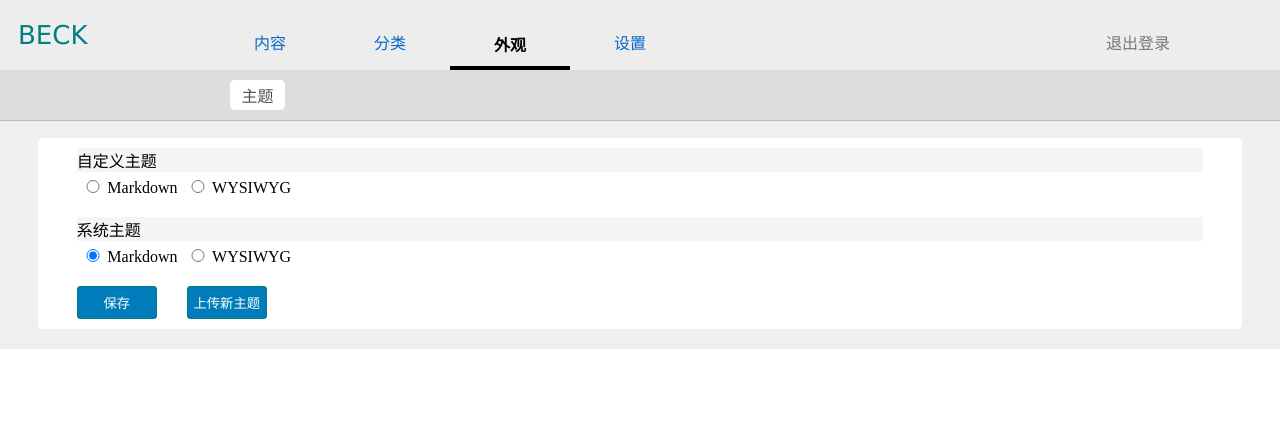
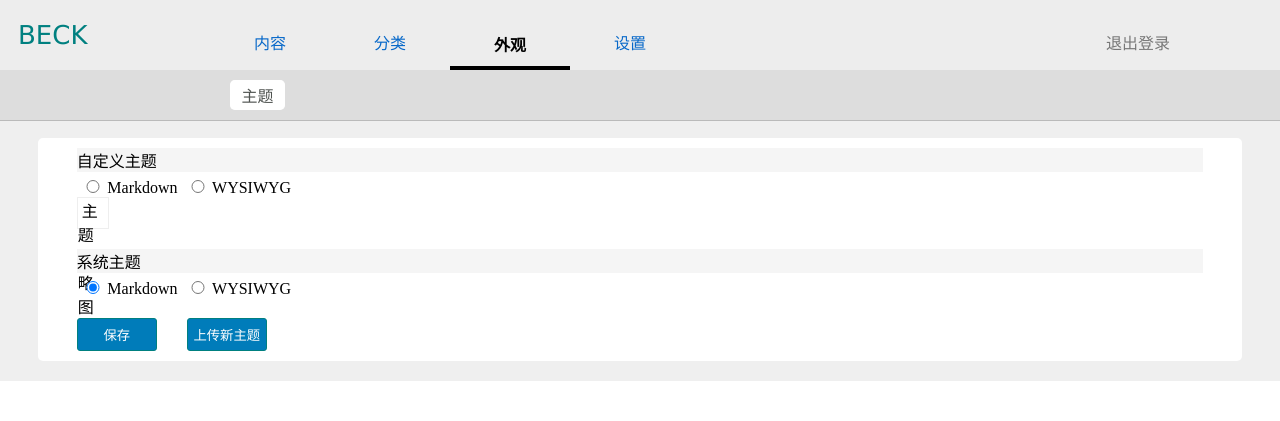
Before and after one commit to mazhongchao/beck, a PHP site: page /template/admin/appearance-theme.html in a window 1280 px wide. Shown: the top 421 px of the page. Run offline with PHP 8.4, Linux system fonts and the light colour scheme.

Commit message:
update admin template files

```diff
--- a/adm/static/style.css
+++ b/adm/static/style.css
@@ -46,6 +46,8 @@ a.op-delete{float: left; display: inline-block; margin-right:5px; color: #f1420d
 a.op-delete:hover{color: #b72c02;}
 a.article-lnk{color: #5495ff;}
 a.article-lnk:hover{color: #007cba;}
+
+.theme-thumb {float: left; width: 30px; height: 30px; border:1px solid #eeeeee;}
 
 .txt-green{color: #13a403;}
 .txt-gray {color: #999999;}
--- a/adm/template/admin/appearance-theme.html
+++ b/adm/template/admin/appearance-theme.html
@@ -30,6 +30,12 @@
                 <label class="">自定义主题</label>
                 <input type="radio" name="editor-type" value="0" checked /><span>Markdown</span>
                 <input type="radio" name="editor-type" value="1" /><span>WYSIWYG</span>
+                <div class="">
+                    <div class="theme-thumb">
+                        <img src="" class="">
+                        <span>主题缩略图</span>
+                    </div>
+                </div>
             </div>
             <div class="input-row">
                 <label class="">系统主题</label>
```
